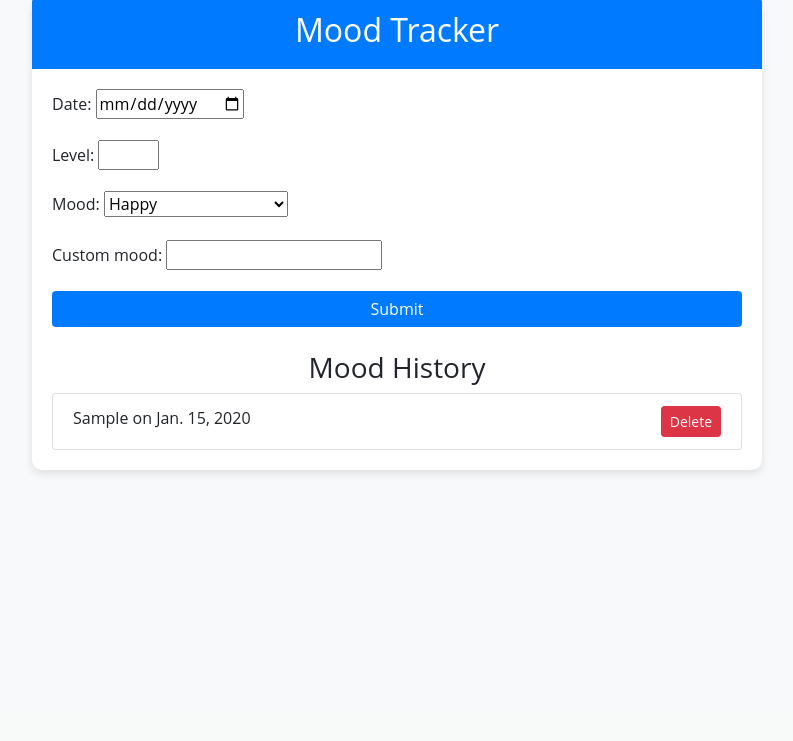
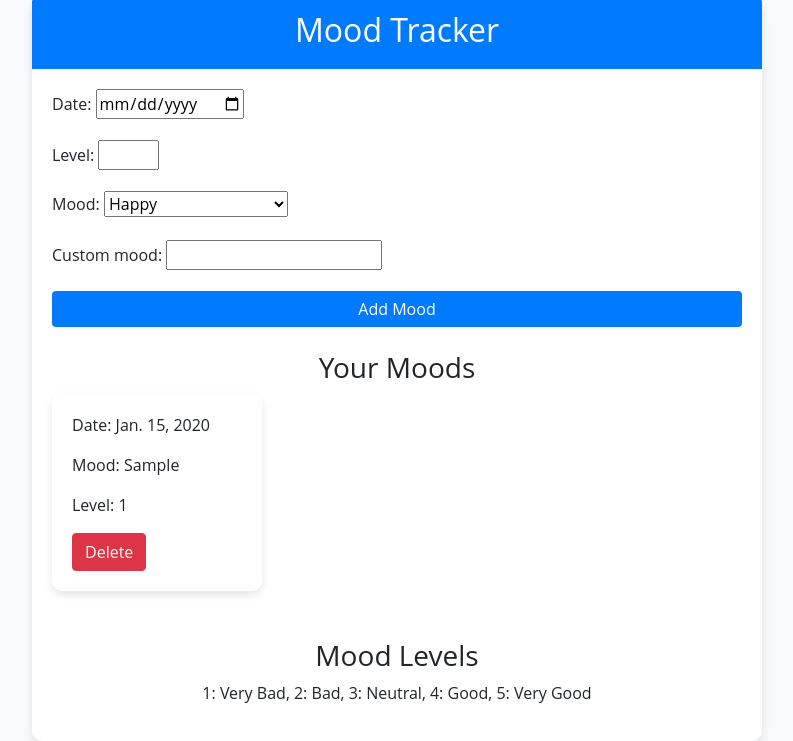
Before and after one commit to Harshit-code-tech/rakhi-2-, a Django app: page /mood_tracker/ in a window 1280 px wide. Shown: the part 87-828 px from the top of the page, without its empty margins (243-1036 px from the left). Before the commit the page ends 561 px from the top, so only its background shows below. Run offline with Django 3.2, Linux system fonts and the light colour scheme; a user stored in the database is signed in; tables that the repository leaves empty hold one stand-in row (values such as "Sample post"); parts of the project's set-up code (start-up, migrations or seed data) failed here and were passed over; some libraries are stand-ins or nearby versions.

Commit message:
Update mood_tracker.html

```diff
--- a/rakhi2/my_daily_companion/app/templates/mood_tracker.html
+++ b/rakhi2/my_daily_companion/app/templates/mood_tracker.html
@@ -1,26 +1,42 @@
+<!-- templates/mood_tracker.html -->
 {% extends 'base.html' %}
+{% load static %}
+
 {% block content %}
 <div class="row justify-content-center">
     <div class="col-md-8">
         <div class="card">
-            <div class="card-header text-center">
+            <div class="card-header text-center box-heading">
                 <h2>Mood Tracker</h2>
             </div>
             <div class="card-body">
                 <form method="post">
                     {% csrf_token %}
                     {{ form.as_p }}
-                    <button type="submit" class="btn btn-primary btn-block mt-2">Submit</button>
+                    <button type="submit" class="btn btn-primary btn-block mt-2">Add Mood</button>
                 </form>
-                <h3 class="mt-4 text-center">Mood History</h3>
-                <ul class="list-group">
+                <h3 class="mt-4 text-center box-heading">Your Moods</h3>
+                <div class="row">
                     {% for mood in moods %}
-                        <li class="list-group-item">
-                            {{ mood.mood }} on {{ mood.date }}
-                            <a href="{% url 'delete_mood' mood.id %}" class="btn btn-danger btn-sm float-right">Delete</a>
-                        </li>
+                        <div class="col-md-4 mb-4">
+                            <div class="card">
+                                <div class="card-body">
+                                    <p class="card-text">Date: {{ mood.date }}</p>
+                                    <p class="card-text">Mood: {{ mood.mood }}</p>
+                                    <p class="card-text">Level: {{ mood.level }}</p>
+                                    <form method="post" action="{% url 'delete_mood' mood.id %}">
+                                        {% csrf_token %}
+                                        <button type="submit" class="btn btn-danger">Delete</button>
+                                    </form>
+                                </div>
+                            </div>
+                        </div>
+                    {% empty %}
+                        <p class="text-center">No moods available.</p>
                     {% endfor %}
-                </ul>
+                </div>
+                <h3 class="mt-4 text-center box-heading">Mood Levels</h3>
+                <p class="text-center">1: Very Bad, 2: Bad, 3: Neutral, 4: Good, 5: Very Good</p>
             </div>
         </div>
     </div>
```
